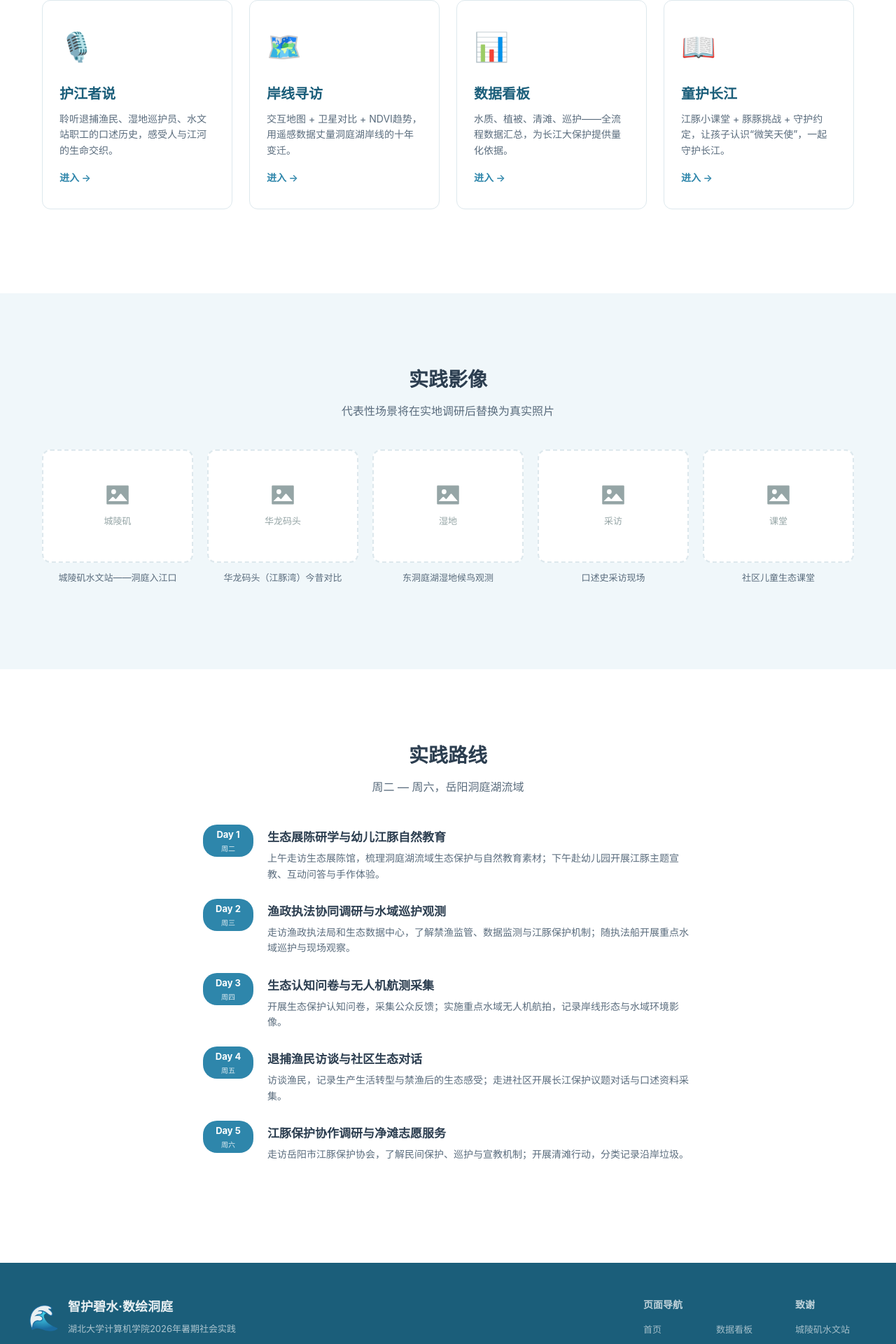
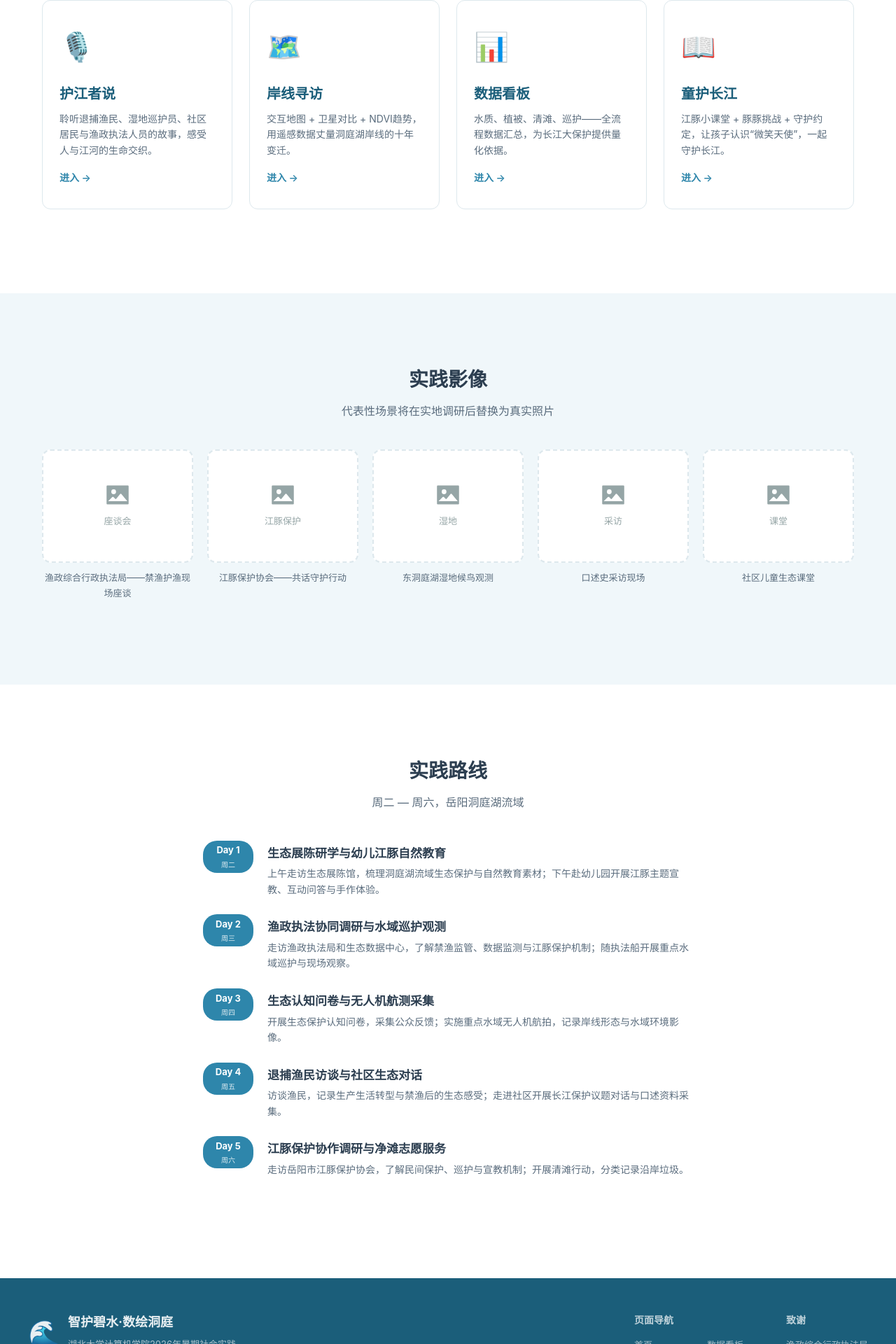
Before and after one commit to Ohh-zjc/zjcvibe-site, a Vue app: page /oral-history in a window 1280 px wide. Shown: the part 1023-2943 px from the top of the page at 70% size. Built offline with nearby package versions, Linux system fonts and the light colour scheme.

Commit message:
fix: update practice venue references

```diff
--- a/src/components/PageFooter.vue
+++ b/src/components/PageFooter.vue
@@ -24,7 +24,7 @@
         </div>
         <div class="footer-col">
           <h5>致谢</h5>
-          <span>城陵矶水文站</span>
+          <span>渔政综合行政执法局</span>
           <span>东洞庭湖保护区</span>
           <span>江豚保护协会</span>
           <span>岳阳县渔政执法局</span>
--- a/src/views/About.vue
+++ b/src/views/About.vue
@@ -110,7 +110,7 @@ const logDays = [
 ]
 
 const thanks = [
-  '城陵矶水文站',
+  '渔政综合行政执法局',
   '东洞庭湖国家级自然保护区管理局',
   '岳阳市江豚保护协会',
   '岳阳县渔政执法局',
--- a/src/views/Home.vue
+++ b/src/views/Home.vue
@@ -54,7 +54,7 @@
           <router-link to="/oral-history" class="module-card">
             <div class="module-icon">🎙️</div>
             <h3>护江者说</h3>
-            <p>聆听退捕渔民、湿地巡护员、水文站职工的口述历史，感受人与江河的生命交织。</p>
+            <p>聆听退捕渔民、湿地巡护员、社区居民与渔政执法人员的故事，感受人与江河的生命交织。</p>
             <span class="module-arrow">进入 →</span>
           </router-link>
 
@@ -135,8 +135,8 @@ function scrollToModules() {
 }
 
 const galleryItems = [
-  { label: '城陵矶', caption: '城陵矶水文站——洞庭入江口' },
-  { label: '华龙码头', caption: '华龙码头（江豚湾）今昔对比' },
+  { label: '座谈会', caption: '渔政综合行政执法局——禁渔护渔现场座谈' },
+  { label: '江豚保护', caption: '江豚保护协会——共话守护行动' },
   { label: '湿地', caption: '东洞庭湖湿地候鸟观测' },
   { label: '采访', caption: '口述史采访现场' },
   { label: '课堂', caption: '社区儿童生态课堂' },
```
